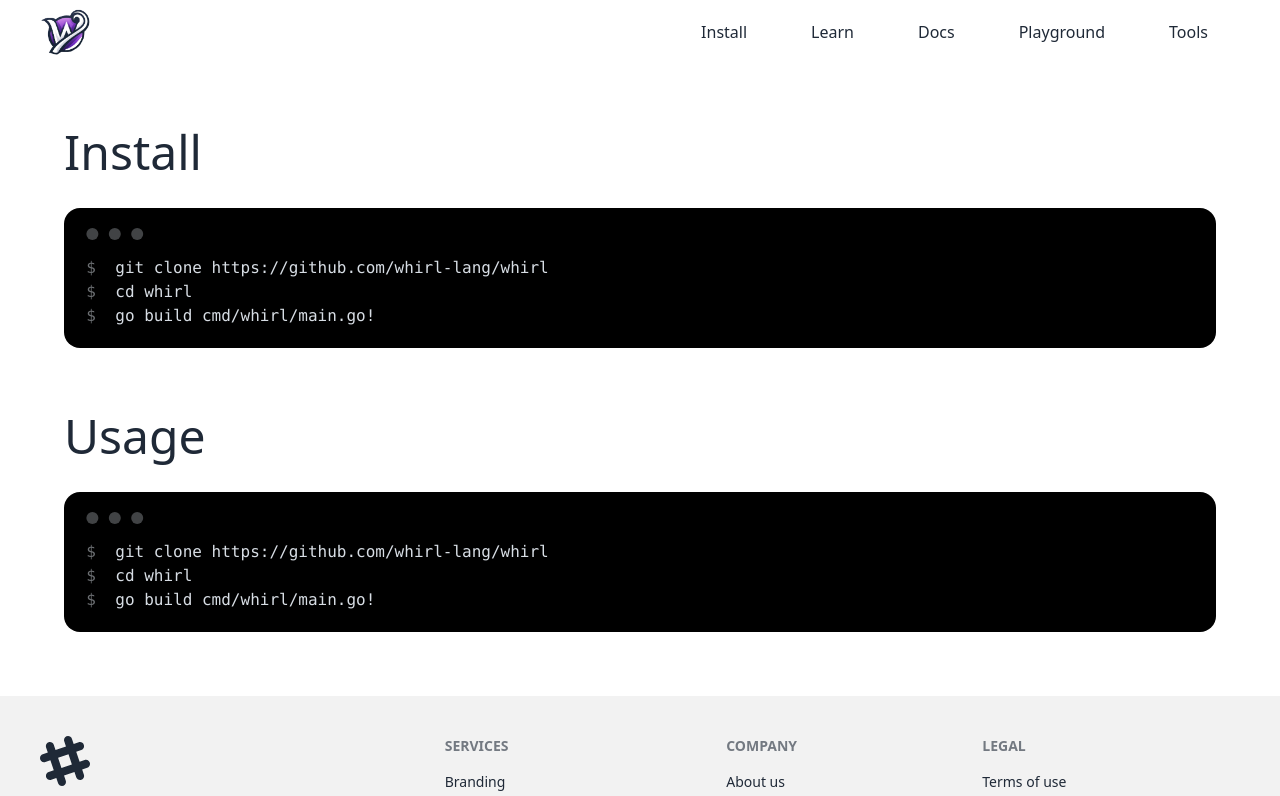
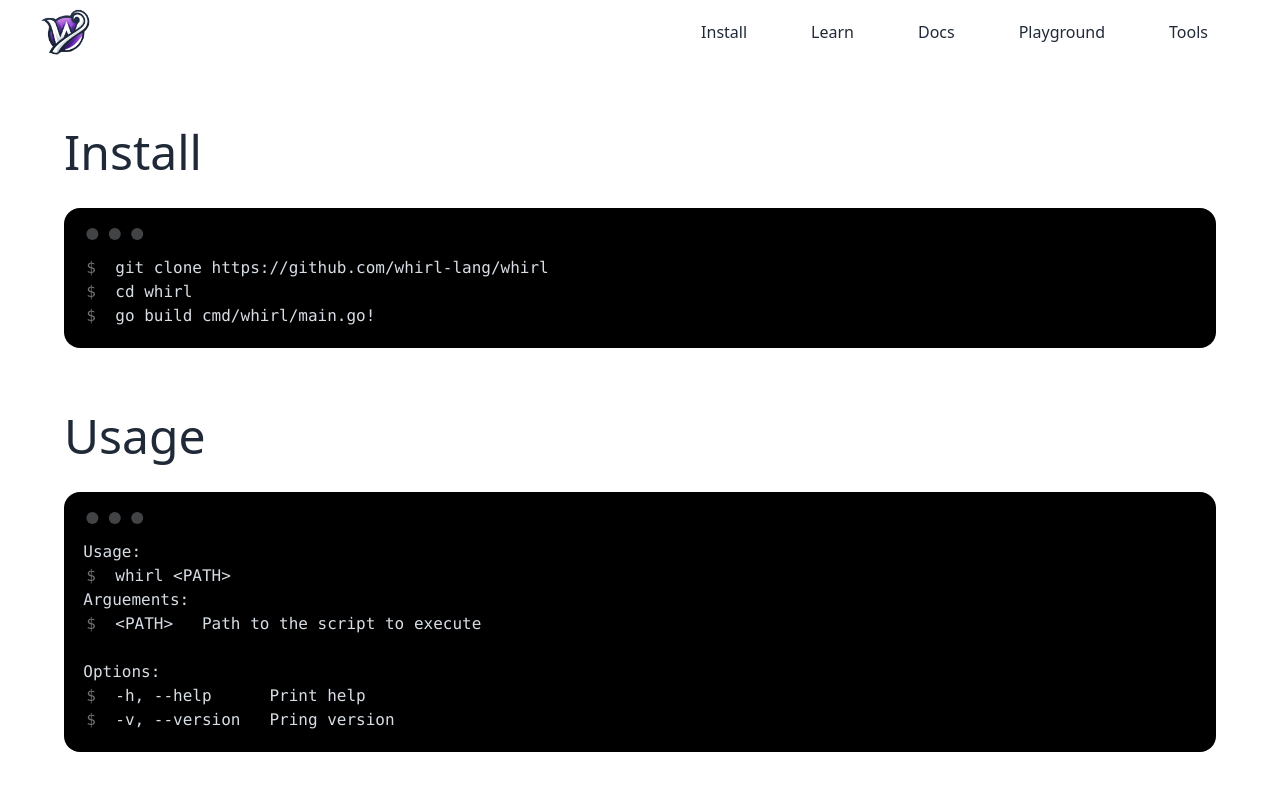
Before and after one commit to whirl-lang/website, a SvelteKit app: page /install in a window 1280 px wide. Shown: the top 796 px of the page. Built offline with nearby package versions, Linux system fonts and the light colour scheme.

Commit message:
feat: add text to install page

```diff
--- a/src/routes/install/+page.svelte
+++ b/src/routes/install/+page.svelte
@@ -10,13 +10,20 @@
     </div>
   </div>
   <div>
-    <h1 class="text-5xl pb-8 pt-16 ">Usage</h1>
+    <h1 class="text-5xl pb-8 pt-16">Usage</h1>
     <div class="mockup-code bg-black">
+      <pre><code
+          >Usage:</code
+        ></pre>
       <pre data-prefix="$"><code
-          >git clone https://github.com/whirl-lang/whirl</code
+          >whirl &lt;PATH&gt;</code
         ></pre>
-      <pre data-prefix="$"><code>cd whirl</code></pre>
-      <pre data-prefix="$"><code>go build cmd/whirl/main.go!</code></pre>
+      <pre><code>Arguements:</code></pre>
+      <pre data-prefix="$"><code>&lt;PATH&gt;   Path to the script to execute</code></pre>
+      <pre ><code></code></pre>
+      <pre ><code>Options:</code></pre>
+      <pre data-prefix="$"><code>-h, --help      Print help</code></pre>
+      <pre data-prefix="$"><code>-v, --version   Pring version</code></pre>
     </div>
   </div>
 </div>
```
Also changed, not shown: src/routes/learn/+page.svelte (added).
